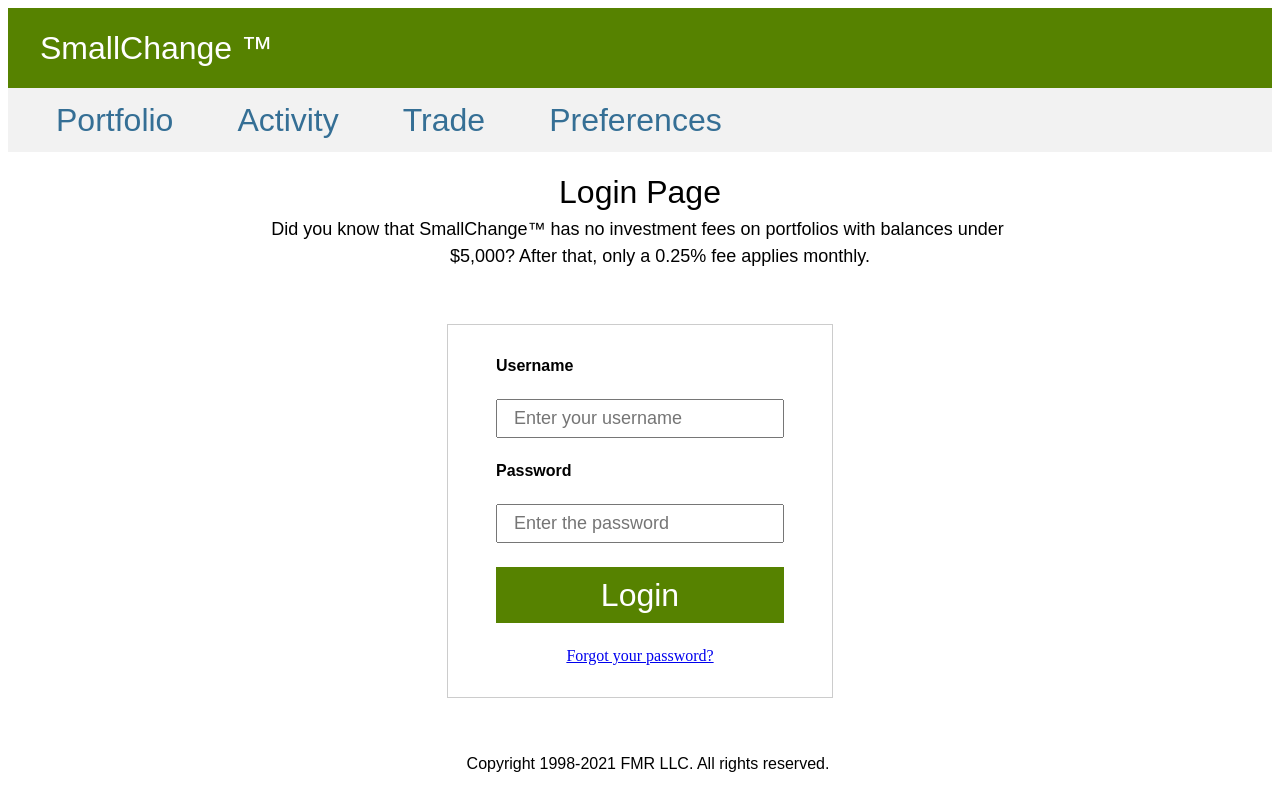
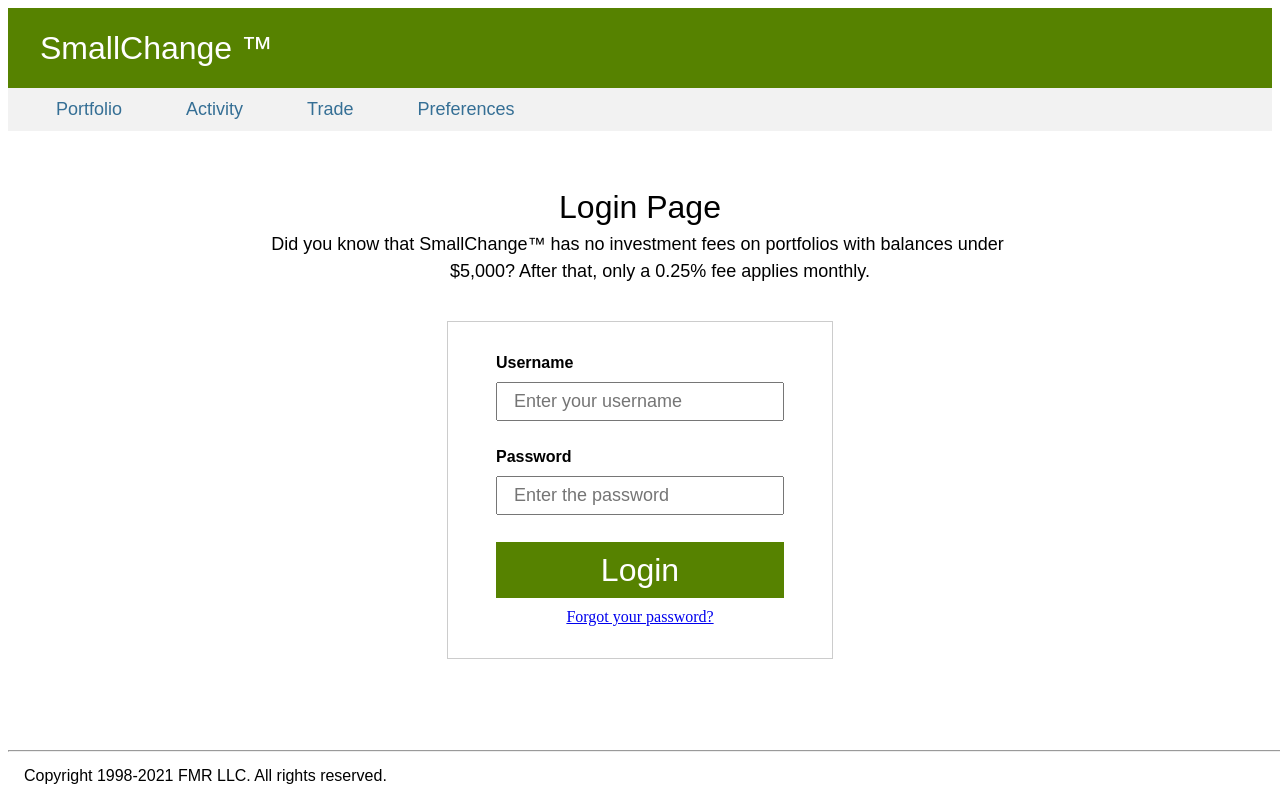
Before and after one commit to Suicide5quad/SmallChange, an Angular app in the folder SmallChange/: page / in a window 1280 px wide. Built offline with nearby package versions, Linux system fonts and the light colour scheme.

Commit message:
Adjusted the alignment-02

```diff
--- a/SmallChange/src/app/footer/footer.component.css
+++ b/SmallChange/src/app/footer/footer.component.css
@@ -1,6 +1,6 @@
 div {
     background-color: transparent;
-    text-align: center;
+    text-align: left;
     position: fixed;
     bottom: 0;
     width: 100%;
@@ -12,7 +12,7 @@
     margin-right: auto;
     padding: 0.5rem 1rem;
     color: #000;
-    line-height: 1.5em;
+    line-height: 0em;
     display: block;
 
 }
--- a/SmallChange/src/app/footer/footer.component.html
+++ b/SmallChange/src/app/footer/footer.component.html
@@ -1,4 +1,5 @@
 <div>
+    <hr>
     <p>
         Copyright 1998-2021 FMR LLC. All rights reserved.
     </p>
--- a/SmallChange/src/app/login-form/login-form.component.css
+++ b/SmallChange/src/app/login-form/login-form.component.css
@@ -5,7 +5,7 @@
   border: 1px solid #ccc;
 }
 .form-group {
-  margin-bottom: 1.5rem;
+  margin-bottom: 0.6rem;
 }
 .form-group:last-child {
   margin-bottom: 0rem;
--- a/SmallChange/src/app/login-form/login-form.component.html
+++ b/SmallChange/src/app/login-form/login-form.component.html
@@ -1,7 +1,7 @@
 <div id="login">Login Page</div>
 <pre>Did you know that SmallChange&trade; has no investment fees on portfolios with balances under
         $5,000? After that, only a 0.25% fee applies monthly.</pre>
-<br><br><br>
+<br><br>
 <form action="GET" class="form">
   <div class="form-group">
     <label for="username" class="label">Username</label>
@@ -20,6 +20,7 @@
       hyphens.
     </p>
   </div>
+  <br>
   <div class="form-group">
     <label for="password" class="label">Password</label>
   </div>
@@ -37,6 +38,7 @@
       underscores or hyphens
     </p>
   </div>
+  <br>
   <div class="form-group"><button type="submit">Login</button></div>
   <div id="link"><a href="#">Forgot your password?</a></div>
 </form>
--- a/SmallChange/src/app/login-page/login-page.component.html
+++ b/SmallChange/src/app/login-page/login-page.component.html
@@ -1,6 +1,7 @@
 <div>
     <app-header></app-header>
     <app-nav-bar></app-nav-bar>
+    <br><br>
     <app-login-form></app-login-form>
     <app-footer></app-footer>
 </div>
--- a/SmallChange/src/app/nav-bar/nav-bar.component.css
+++ b/SmallChange/src/app/nav-bar/nav-bar.component.css
@@ -8,7 +8,7 @@
 /* Your CSS goes here: */
 a {
   font-family: "Fidelity Sans", "Arial", "sans-serif";
-  font-size: 32px;
+  font-size: 18px;
   line-height: 1.5em;
   text-decoration: none;
   box-sizing: content-box;
```
